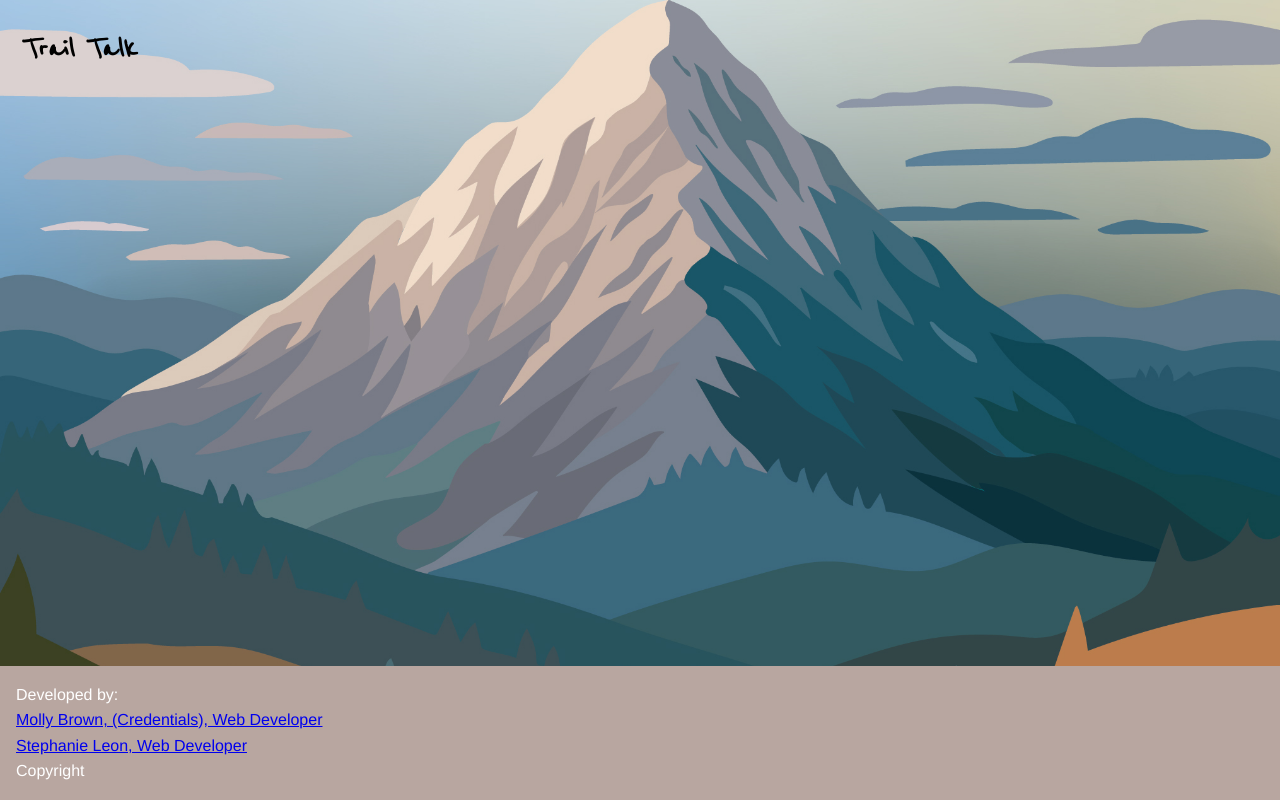
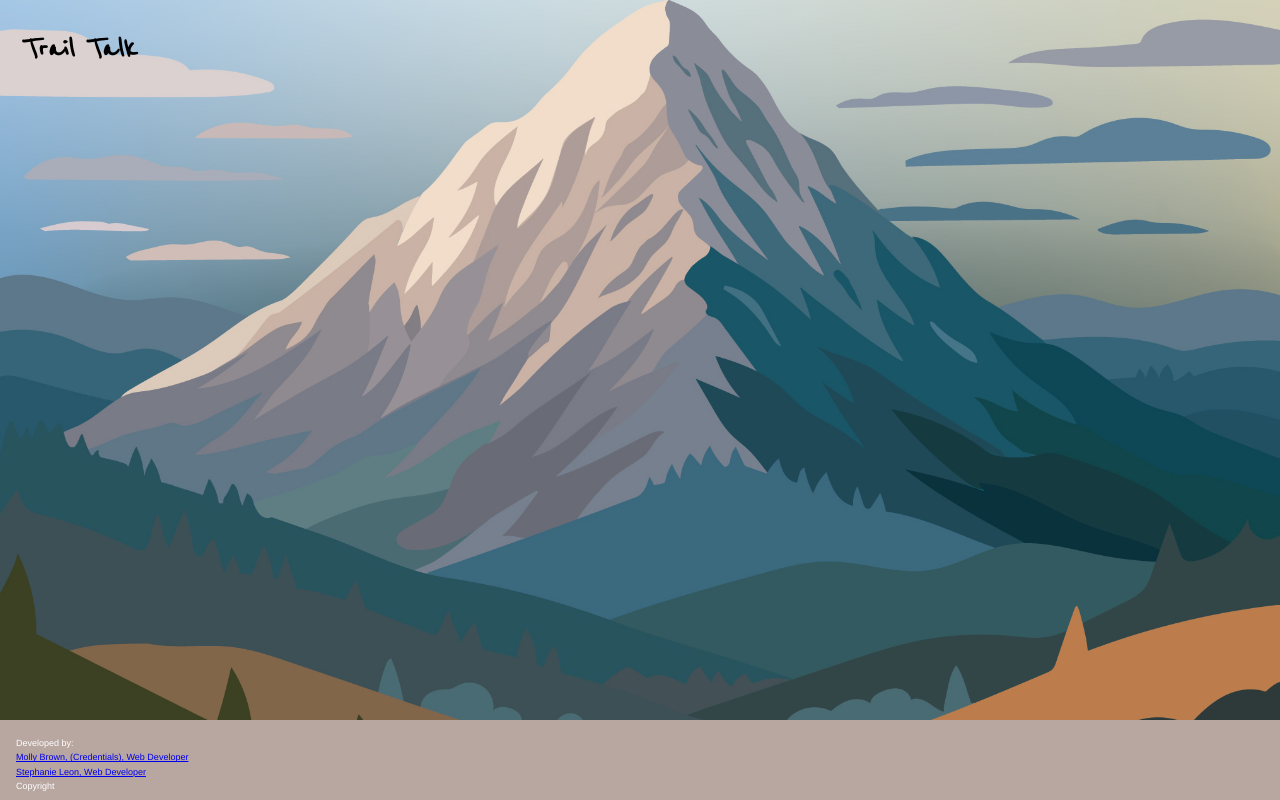
Before and after one commit to stefleon33/Talk_Trail, a React (Vite) app in the folder frontend/: page / in a window 1280 px wide. Built offline with nearby package versions, Linux system fonts and the light colour scheme.

Commit message:
Footer styling

```diff
--- a/frontend/src/assets/layout/_footer.scss
+++ b/frontend/src/assets/layout/_footer.scss
@@ -4,8 +4,9 @@ footer {
   position: fixed;
   bottom: 0;
   width: 100%;
+  height: 10%;
   background-color: $secondary-color;
   padding: $spacing-unit;
   color: white;
-
+  font-size: xx-small;
 }
```
